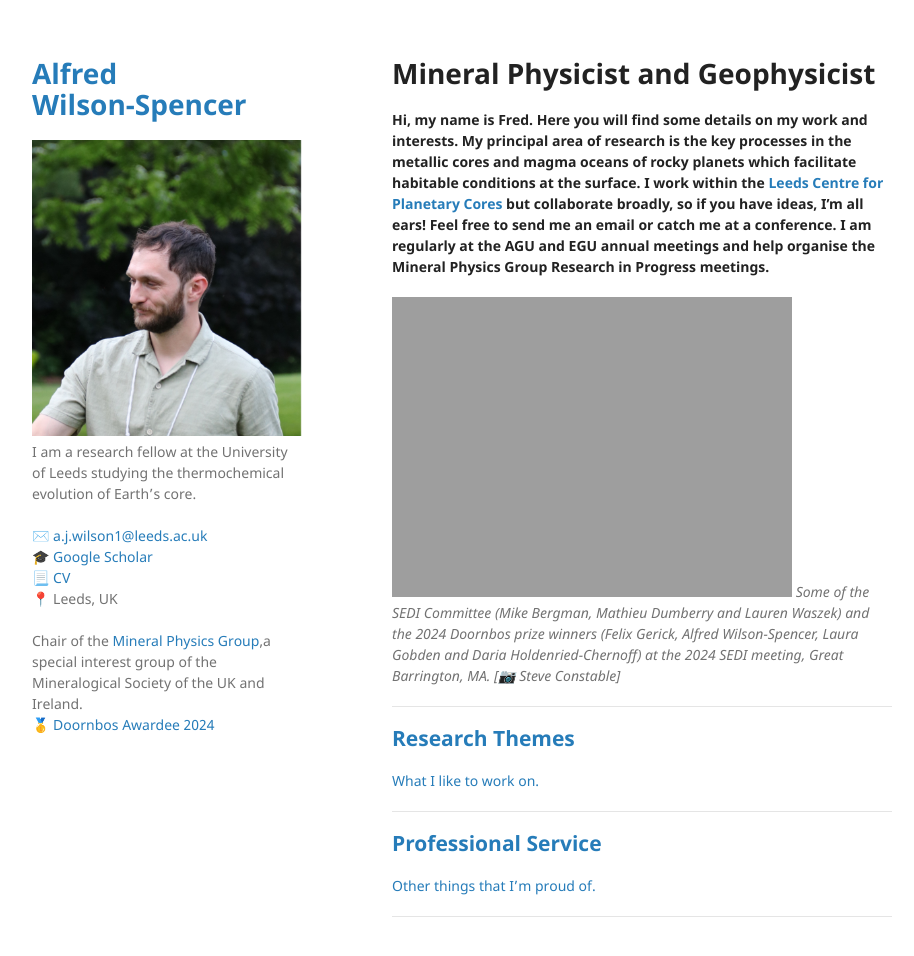
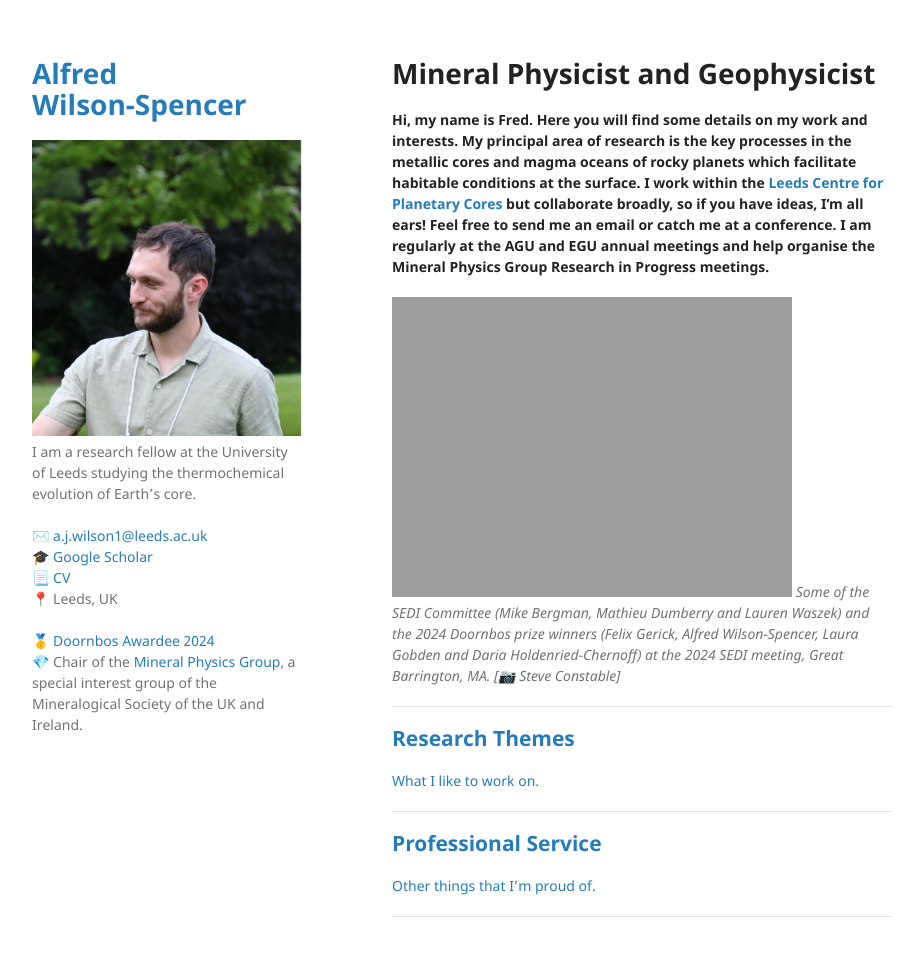
Before and after one commit to Fwilson93/Portfolio, a Jekyll site: the page built from index.md, in a window 1280 px wide and 987 px high. Shown: the top 956 px of the window, without its empty margins (178-1092 px from the left). Built offline with Jekyll 4.4.1, drawn with Linux system fonts in a browser that asks for light colours; our own code applies the rules of GitHub Pages for plain Markdown files.

```diff
--- a/_config.yml
+++ b/_config.yml
@@ -8,8 +8,9 @@ description: I am a research fellow at the University of Leeds studying the ther
              <a href="https://scholar.google.co.uk/citations?hl=en&user=POyerY0AAAAJ&view_op=list_works&sortby=pubdate">🎓 Google Scholar </a> <br/>
              <a href="https://fwilson93.github.io/Portfolio/assets/AJWS_CV.pdf">📃 CV </a>  <br/>
              📍 Leeds, UK <br/><br/>
-             Chair of the <a href="https://www.minersoc.org/mpg.html">Mineral Physics Group</a>,a special interest group of the Mineralogical Society of the UK and Ireland. <br/>
              <a href="https://hope.simons-rock.edu/~bergman/sedi/doornbos.html">🥇 Doornbos Awardee 2024</a> <br/>
+             💎 Chair of the <a href="https://www.minersoc.org/mpg.html">Mineral Physics Group</a>, a special interest group of the Mineralogical Society of the UK and Ireland. <br/>
+
 
 show_downloads: false
 
```
